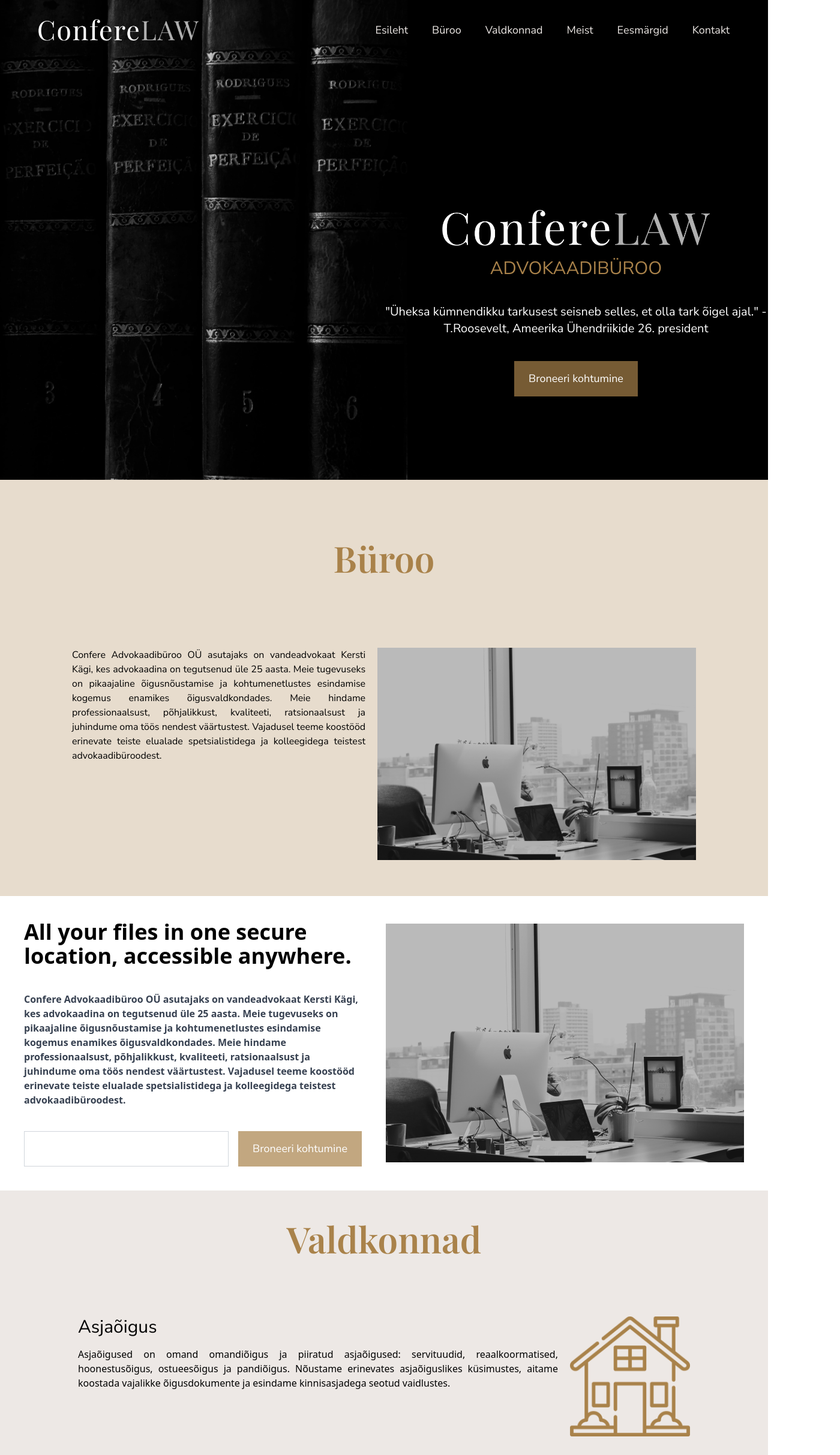
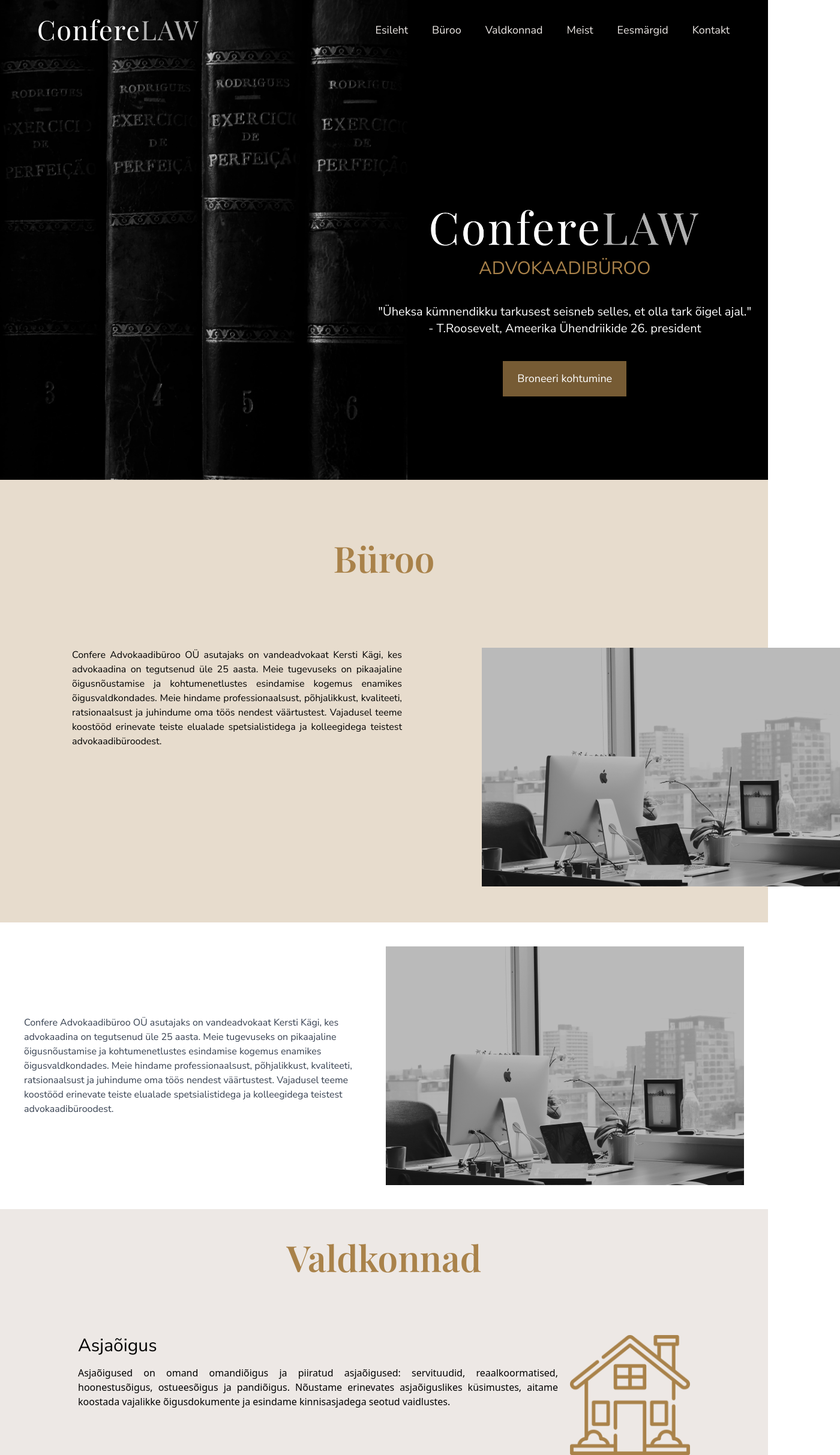
Before and after one commit to alexeerma/Confere-react, a React (Vite) app: page / in a window 1280 px wide. Shown: the top 2426 px of the page at 60% size, 1400 px wide, since content can reach past the window. Built offline with nearby package versions, Linux system fonts and the light colour scheme.

Commit message:
Hero Responsive

```diff
--- a/src/components/Buro.jsx
+++ b/src/components/Buro.jsx
@@ -7,7 +7,7 @@ const Buro = () => (
   <section className="bg-conferehele">
     <div>
       <h1 className='text-center text-primary font-displayfair font-semibold text-6xl pt-[100px] pb-[60px]'>Büroo</h1>
-      <div className='flex text-justify justify-between gap-5 py-[60px] mx-[120px] sm:flex'>
+      <div className='w-screen sm:flex text-justify justify-between gap-5 py-[60px] mx-[120px]'>
         <div className='w-[550px]'>
           <p className="font-nunito">Confere Advokaadibüroo OÜ asutajaks on vandeadvokaat Kersti Kägi, kes advokaadina on tegutsenud üle 25 aasta. Meie tugevuseks on pikaajaline õigusnõustamise ja kohtumenetlustes esindamise kogemus enamikes õigusvaldkondades. Meie hindame professionaalsust, põhjalikkust, kvaliteeti, ratsionaalsust ja juhindume oma töös nendest väärtustest. Vajadusel teeme koostööd erinevate teiste elualade spetsialistidega ja kolleegidega teistest advokaadibüroodest.</p>
         </div>
--- a/src/components/Hero.jsx
+++ b/src/components/Hero.jsx
@@ -4,7 +4,7 @@ import { Button } from "../components";
 
 const Hero = () => (
   <section className="relative w-full h-screen">
-    <div className="flex content-center pt-[350px]">
+    <div className="sm:flex content-center pt-[350px] md:pr-[25px]">
       <div className="basis-1/2"></div>
       <div className="shrink basis-1/2 text-center flex-col justify-items-center items-center">
         <img src={logo} alt="Confere" className="h-[60px] mx-auto" />
--- a/src/components/Simple.jsx
+++ b/src/components/Simple.jsx
@@ -1,19 +1,11 @@
 import React from 'react'
 import {buroo} from '../assets';
-import {Button} from '../components';
 
 const Simple = () => (
-    <section className='prodcution  md:flex items-center  flex flex-col-reverse md:flex-row  px-5 md:px-0 py-20 md:py-10 gap-10 max-w-[75rem] mx-auto'>
+    <section className='prodcution  md:flex items-center flex flex-col-reverse md:flex-row  px-5 md:px-0 py-20 md:py-10 gap-10 max-w-[75rem] mx-auto'>
 
         <div className="text">
-            <p className='font-[700] text-3xl px-7 md:px-0 text-center md:text-left md:text-4xl'>  All your files in one secure location, accessible anywhere.</p>
-            <p className='py-10 font-[700] text-gray-700'> Confere Advokaadibüroo OÜ asutajaks on vandeadvokaat Kersti Kägi, kes advokaadina on tegutsenud üle 25 aasta. Meie tugevuseks on pikaajaline õigusnõustamise ja kohtumenetlustes esindamise kogemus enamikes õigusvaldkondades. Meie hindame professionaalsust, põhjalikkust, kvaliteeti, ratsionaalsust ja juhindume oma töös nendest väärtustest. Vajadusel teeme koostööd erinevate teiste elualade spetsialistidega ja kolleegidega teistest advokaadibüroodest.</p>
-            <div className="mail">
-                <form action="" className='flex flex-col md:flex-row space-y-2 md:space-y-0  md:space-x-4 '>
-                    <input type="email" required className='md:flex-1 border border-1 border-gray-300 py-1'/>
-                    <Button>Get Started</Button>
-                </form>
-            </div>
+            <p className='py-10 font-nunito text-gray-700'> Confere Advokaadibüroo OÜ asutajaks on vandeadvokaat Kersti Kägi, kes advokaadina on tegutsenud üle 25 aasta. Meie tugevuseks on pikaajaline õigusnõustamise ja kohtumenetlustes esindamise kogemus enamikes õigusvaldkondades. Meie hindame professionaalsust, põhjalikkust, kvaliteeti, ratsionaalsust ja juhindume oma töös nendest väärtustest. Vajadusel teeme koostööd erinevate teiste elualade spetsialistidega ja kolleegidega teistest advokaadibüroodest.</p>
         </div>
         <img src={buroo} alt="" className='md:w-1/2'/>
     </section>
```
